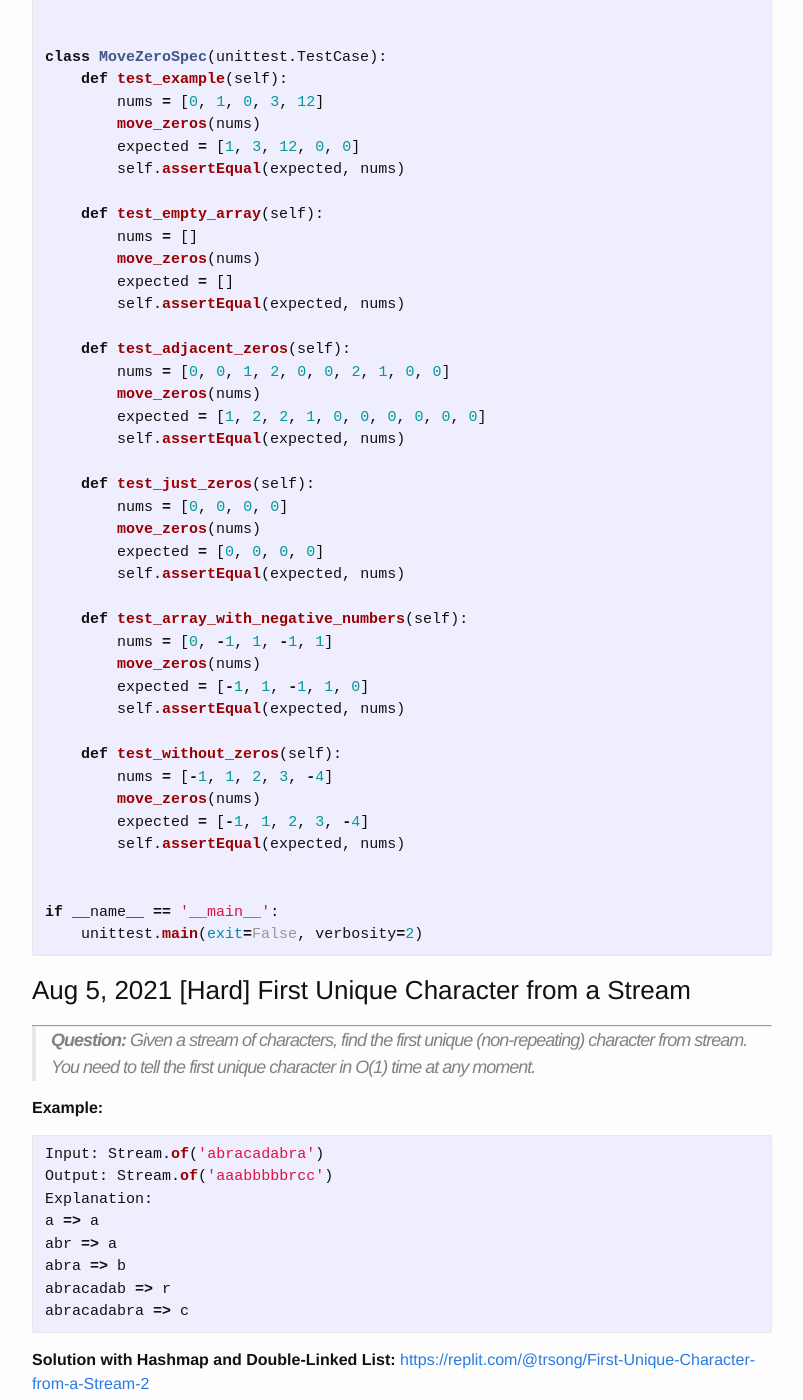
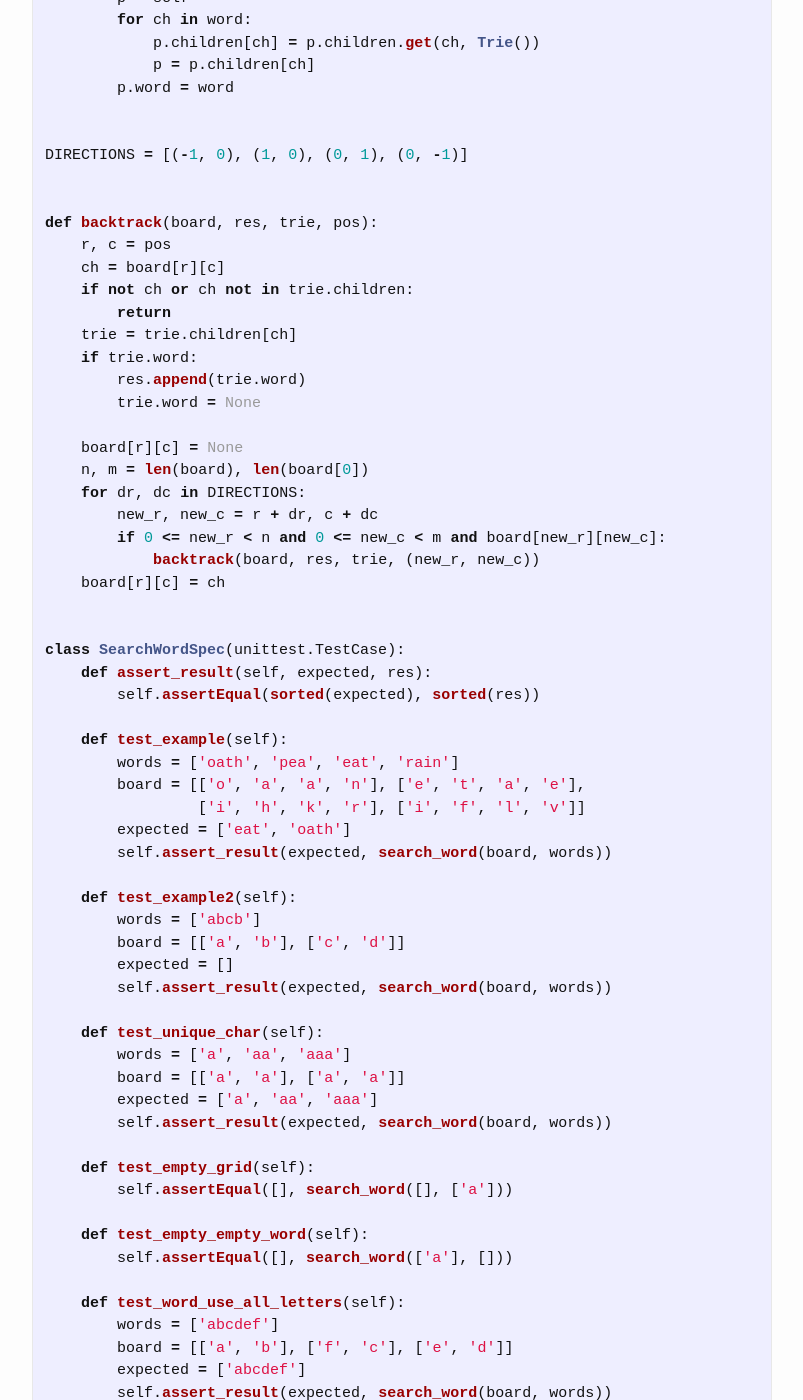
Before and after one commit to trsong/trsong.github.io, a Jekyll site: the page built from _posts/2021-08-01-DailyQuestionsAug.md, in a window 1280 px wide and 1400 px high, scrolled down 2065 px. Shown: the whole window, without its empty margins (238-1041 px from the left). Built offline with Jekyll 4.4.1, drawn with Linux system fonts in a browser that asks for light colours; some of the changed text lies outside the part shown.

Commit message:
Add solution to Aug 7 question

````diff
--- a/_posts/2021-08-01-DailyQuestionsAug.md
+++ b/_posts/2021-08-01-DailyQuestionsAug.md
@@ -48,6 +48,103 @@ Input: words = ["abcb"], board = [
     ["a","b"],
     ["c","d"]]
 Output: []
+```
+
+
+**Solution with Trie and Backtracking:** [https://replit.com/@trsong/Word-Search-II-2](https://replit.com/@trsong/Word-Search-II-2)
+```py
+import unittest
+
+def search_word(board, words):
+    if not board or not board[0]:
+        return []
+
+    trie = Trie()
+    for word in words:
+        trie.insert(word)
+
+    n, m = len(board), len(board[0])
+    res = []
+    for r in range(n):
+        for c in range(m):
+            backtrack(board, res, trie, (r, c))
+
+    return res
+
+
+class Trie(object):
+    def __init__(self):
+        self.children = {}
+        self.word = None
+
+    def insert(self, word):
+        p = self
+        for ch in word:
+            p.children[ch] = p.children.get(ch, Trie())
+            p = p.children[ch]
+        p.word = word
+
+
+DIRECTIONS = [(-1, 0), (1, 0), (0, 1), (0, -1)]
+
+
+def backtrack(board, res, trie, pos):
+    r, c = pos
+    ch = board[r][c]
+    if not ch or ch not in trie.children:
+        return
+    trie = trie.children[ch]
+    if trie.word:
+        res.append(trie.word)
+        trie.word = None
+
+    board[r][c] = None
+    n, m = len(board), len(board[0])
+    for dr, dc in DIRECTIONS:
+        new_r, new_c = r + dr, c + dc
+        if 0 <= new_r < n and 0 <= new_c < m and board[new_r][new_c]:
+            backtrack(board, res, trie, (new_r, new_c))
+    board[r][c] = ch
+
+
+class SearchWordSpec(unittest.TestCase):
+    def assert_result(self, expected, res):
+        self.assertEqual(sorted(expected), sorted(res))
+
+    def test_example(self):
+        words = ['oath', 'pea', 'eat', 'rain']
+        board = [['o', 'a', 'a', 'n'], ['e', 't', 'a', 'e'],
+                 ['i', 'h', 'k', 'r'], ['i', 'f', 'l', 'v']]
+        expected = ['eat', 'oath']
+        self.assert_result(expected, search_word(board, words))
+
+    def test_example2(self):
+        words = ['abcb']
+        board = [['a', 'b'], ['c', 'd']]
+        expected = []
+        self.assert_result(expected, search_word(board, words))
+
+    def test_unique_char(self):
+        words = ['a', 'aa', 'aaa']
+        board = [['a', 'a'], ['a', 'a']]
+        expected = ['a', 'aa', 'aaa']
+        self.assert_result(expected, search_word(board, words))
+
+    def test_empty_grid(self):
+        self.assertEqual([], search_word([], ['a']))
+
+    def test_empty_empty_word(self):
+        self.assertEqual([], search_word(['a'], []))
+
+    def test_word_use_all_letters(self):
+        words = ['abcdef']
+        board = [['a', 'b'], ['f', 'c'], ['e', 'd']]
+        expected = ['abcdef']
+        self.assert_result(expected, search_word(board, words))
+
+
+if __name__ == '__main__':
+    unittest.main(exit=False, verbosity=2)
 ```
 
 ### Aug 6, 2021 \[Easy\] Move Zeros
````
